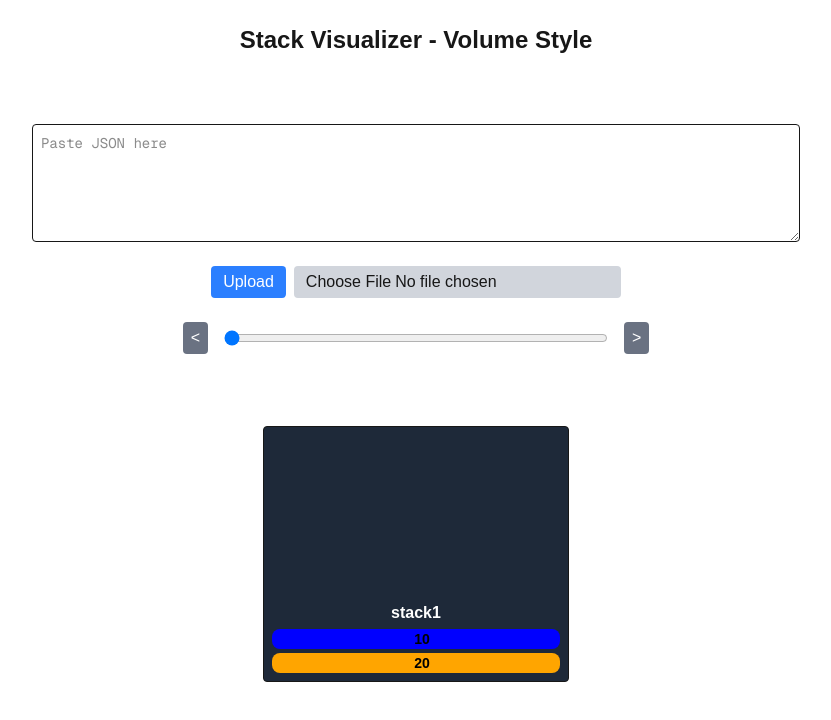
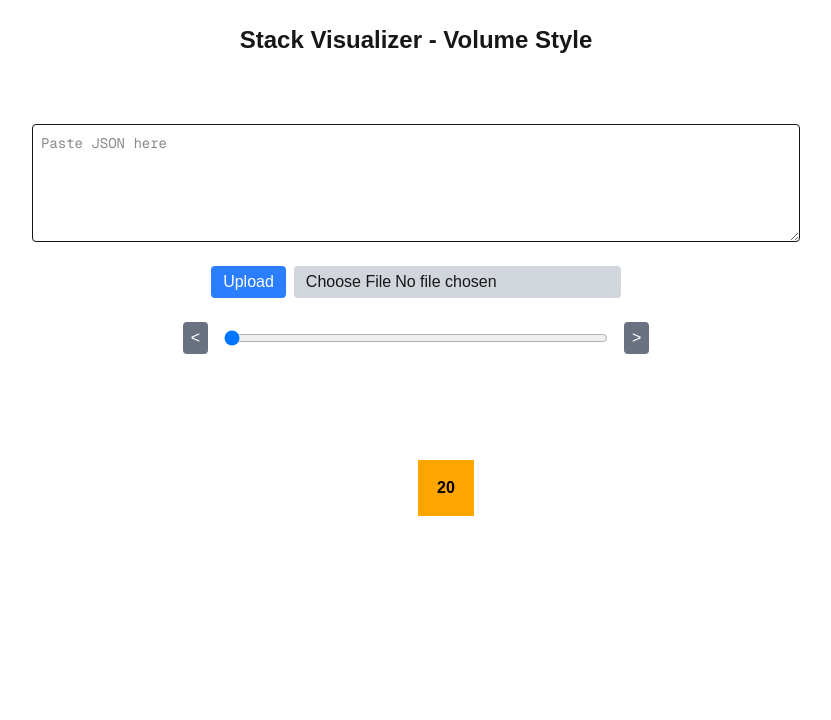
Before and after one commit to goomyman/leetcodewizard, a Next.js app in the folder Prototypes/stack-visualizer/: page / in a window 1280 px wide. Shown: the top 720 px of the page, without its empty margins (224-1055 px from the left). Built offline with nearby package versions, Linux system fonts and the light colour scheme.

Commit message:
progress

```diff
--- a/Prototypes/stack-visualizer/src/app/Pages/Page1.tsx
+++ b/Prototypes/stack-visualizer/src/app/Pages/Page1.tsx
@@ -4,11 +4,11 @@ export const Page1Layout = {
   pageId: "home",
   controls: [
     {
-      id: "stack1",
-      type: ControlType.Stack,
+      id: "array1",
+      type: ControlType.Array,
       items: [
-        { id: "stack1-item1", level: null, value: 10, color: "blue", state: ControlItemState.Inserted },
-        { id: "stack1-item2", level: null, value: 20, color: "orange", state: ControlItemState.Inserted },
+        { id: "array1-item0", level: null, value: 10, color: "blue", state: ControlItemState.Inserted },
+        { id: "array1-item1", level: null, value: 20, color: "orange", state: ControlItemState.Inserted },
       ],
     } as Control<ControlItem>
   ],
--- a/Prototypes/stack-visualizer/src/app/stack/ArrayItem.tsx
+++ b/Prototypes/stack-visualizer/src/app/stack/ArrayItem.tsx
@@ -1,68 +1,72 @@
 "use client";
 
-import { motion, Variants } from "framer-motion";
+import { motion } from "framer-motion";
 import { ARRAY_ITEM_SIZE } from "./ArrayItemConstants";
 import { ControlItem, ControlItemState } from "./ControlTypes";
 
 interface ArrayItemProps {
   item: ControlItem;
   index: number;
+  preItem?: ControlItem; // original item for updates
 }
 
-export default function ArrayItem({ item, index }: ArrayItemProps) {
+export default function ArrayItem({ item, preItem }: ArrayItemProps) {
+  const isPreInsert = item.state === ControlItemState.PreInsert;
   const isPreUpdate = item.state === ControlItemState.PreUpdate;
-  const isPreInsert = item.state === ControlItemState.PreInsert;
 
-  // Define variants for different states
-  const variants: Variants = {
-    preInsert: {
-      y: [-ARRAY_ITEM_SIZE * 1.2, -ARRAY_ITEM_SIZE * 1.2 + 5, -ARRAY_ITEM_SIZE * 1.2],
-      rotate: [-5, 5, -5],
-      transition: {
-        duration: 1.5,
-        repeat: Infinity,
-        repeatType: "loop",
-      },
-    },
-    preUpdate: {
-      y: [-5, 5, -5],
-      rotate: [-5, 5, -5],
-      transition: {
-        duration: 1.5,
-        repeat: Infinity,
-        repeatType: "loop",
-      },
-    },
-    normal: {
-      y: 0,
-      rotate: 0,
-    },
-  };
-
-  // Pick variant based on state
-  let activeVariant = "normal";
-  if (isPreInsert) activeVariant = "preInsert";
-  else if (isPreUpdate) activeVariant = "preUpdate";
+  const offsetY = -ARRAY_ITEM_SIZE * (isPreInsert ? 1 : 1); // offset for pre-states
+  const displayColor = isPreInsert ? "green" : isPreUpdate ? "yellow" : item.color;
 
   return (
+    <div className="relative w-[ARRAY_ITEM_SIZE] h-[ARRAY_ITEM_SIZE]">
+      {/* Original item underneath for updates */}
+      {preItem && isPreUpdate && (
         <motion.div
           style={{
             width: ARRAY_ITEM_SIZE,
             height: ARRAY_ITEM_SIZE,
-        backgroundColor: isPreUpdate ? "yellow" : item.color,
+            backgroundColor: preItem.color,
             border: "2px solid white",
+            position: "absolute",
+            top: 0,
+            left: 0,
             display: "flex",
             alignItems: "center",
             justifyContent: "center",
-        margin: 0,
           }}
-      animate={activeVariant}
-      variants={variants}
           layout
-      transition={{ type: "spring", stiffness: 175, damping: 50 }}
+        >
+          {preItem.value}
+        </motion.div>
+      )}
+
+      {/* PreInsert or PreUpdate block */}
+      <motion.div
+        style={{
+          width: ARRAY_ITEM_SIZE,
+          height: ARRAY_ITEM_SIZE,
+          backgroundColor: displayColor,
+          border: "2px solid white",
+          position: "absolute",
+          top: 0,
+          left: 0,
+          display: "flex",
+          alignItems: "center",
+          justifyContent: "center",
+        }}
+        layout
+        initial={{ y: offsetY }}
+        animate={{ y: isPreInsert || isPreUpdate ? offsetY : 0, rotate: isPreUpdate ? [0, 5, -5, 0] : 0 }}
+        transition={{
+          y: { type: "spring", stiffness: 300, damping: 20 },
+          rotate: isPreUpdate
+            ? { type: "tween", duration: 0.6, repeat: Infinity, repeatType: "loop", ease: "easeInOut" }
+            : {},
+        }}
         className="font-bold text-black"
       >
         {item.value}
       </motion.div>
+    </div>
   );
 }
--- a/Prototypes/stack-visualizer/src/app/stack/ArrayRenderer.tsx
+++ b/Prototypes/stack-visualizer/src/app/stack/ArrayRenderer.tsx
@@ -2,7 +2,7 @@
 
 import React from "react";
 import ArrayItem from "./ArrayItem";
-import { Control, ControlItem } from "./ControlTypes";
+import { Control, ControlItem, ControlItemState, ControlType } from "./ControlTypes";
 
 interface ArrayRendererProps {
   control: Control<ControlItem>;
@@ -13,9 +13,13 @@ export default function ArrayRenderer({ control }: ArrayRendererProps) {
   return (
     <div className="flex flex-col gap-2 items-center">
       <h3 className="text-white font-semibold">{control.id}</h3>
-      <div className="flex gap-2">
+      <div className="flex relative">
         {control.items.map((item, idx) => (
-          <ArrayItem key={item.id} item={item} index={idx} />
+          <ArrayItem
+            key={item.id}
+            item={item}
+            index={idx}
+          />
         ))}
       </div>
     </div>
--- a/Prototypes/stack-visualizer/src/app/stack/SampleJson.json
+++ b/Prototypes/stack-visualizer/src/app/stack/SampleJson.json
@@ -1,25 +1,11 @@
 {
   "controls": [
-    {
-      "id": "stack1",
-      "type": "stack",
-      "batch": {
-        "inserts": [
-          { "index": 0, "input": { "value": "A" } },
-          { "index": 1, "input": { "value": "B" } }
-        ],
-        "deletes": []
-      }
-    }
-  ]
-},
     {
       "id": "array1",
       "type": "array",
       "batch": {
         "updates": [
-          { "index": 0, "input": { "value": "X" } },
-          { "index": 1, "input": { "value": "Y" } }
+          { "index": 1, "input": { "value": "X" } }
         ]
       }
     }
```
Lines whose indentation alone changed are shown as unchanged.
